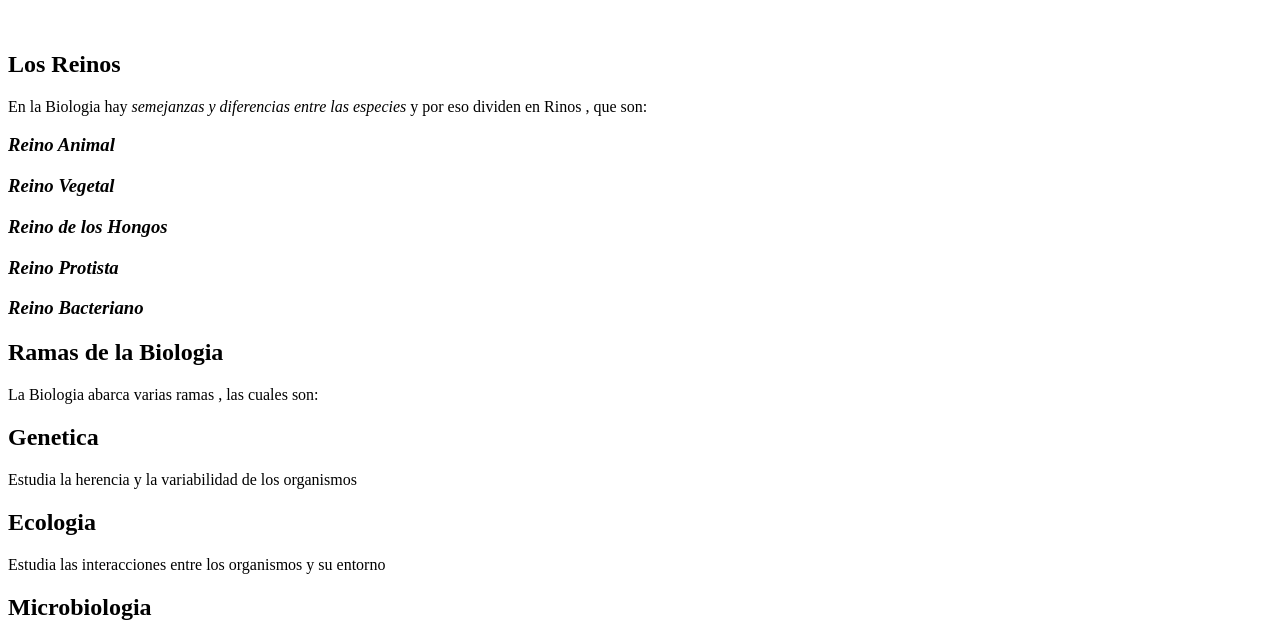
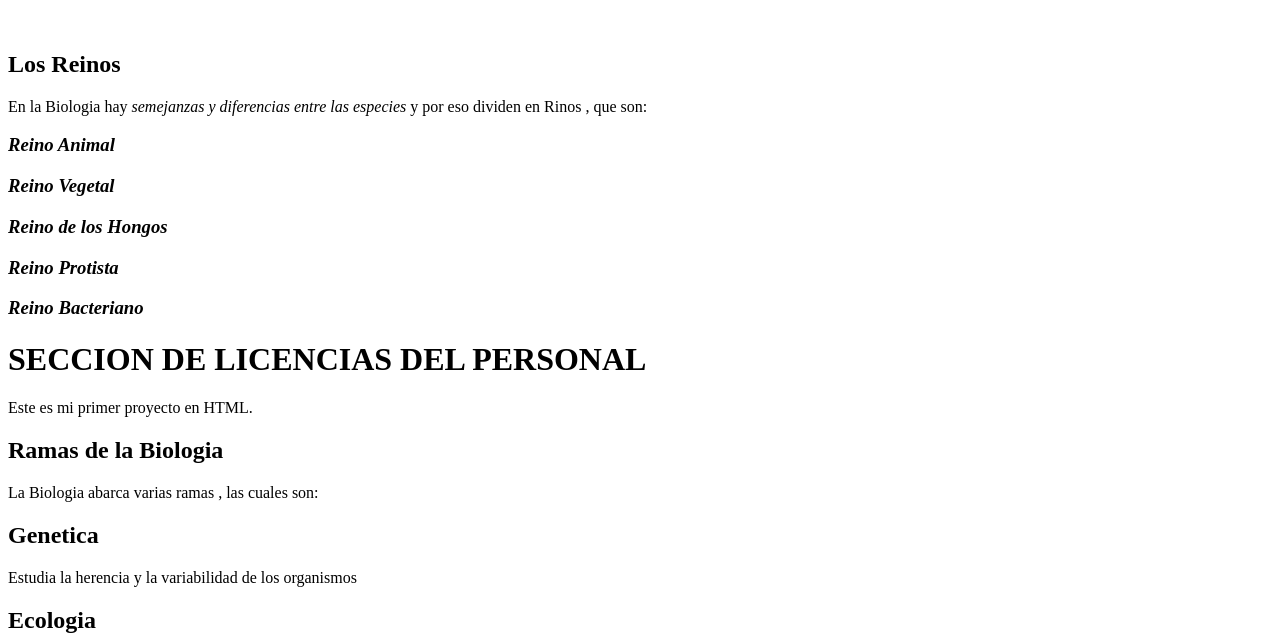
Before and after one commit to Jason2004979/Paginaweb, a plain HTML site: page index.htm in a window 1280 px wide. Shown: the part 155-793 px from the top of the page. Drawn offline with Linux system fonts and the light colour scheme.

Commit message:
index.htm

```diff
--- a/index.htm
+++ b/index.htm
@@ -26,6 +26,12 @@
 <h3><i>Reino de los Hongos  </i></h3>
 <h3><i>Reino Protista</i></h3>
 <h3><i>Reino Bacteriano</i></h3>
+
+    <h1 >
+        SECCION DE LICENCIAS DEL PERSONAL
+
+    </h1>
+    <p>Este es mi primer proyecto en HTML.</p>
 
 <h2>Ramas de la Biologia</h2>
 <P> La Biologia abarca varias ramas , las cuales son:</P>
```
